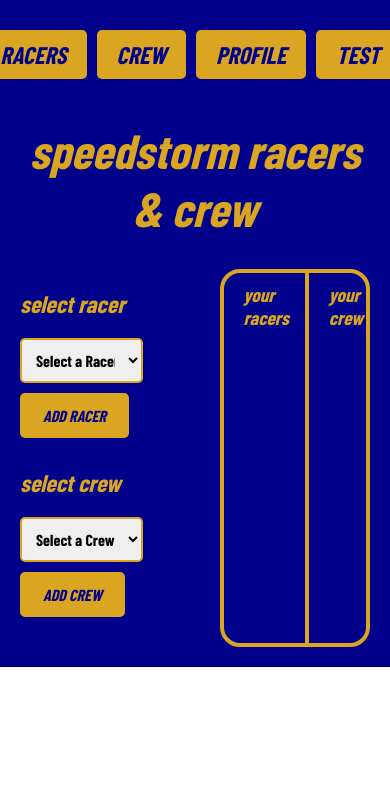
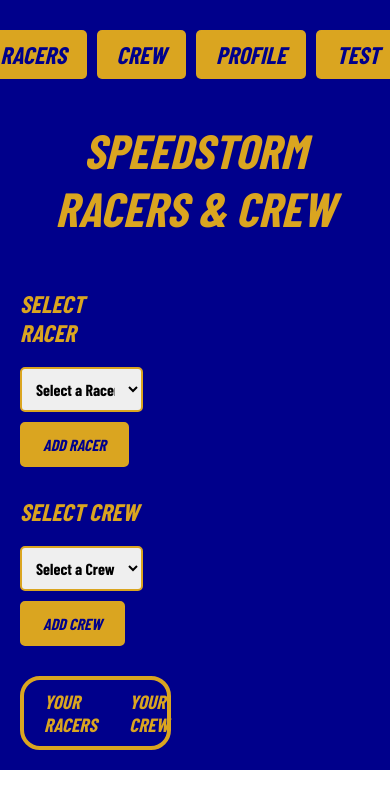
Before and after one commit to johnxmante/racetrack, a React (Create React App) app: page / in a window 390 px wide. Shown: the top 808 px of the page. Built offline with nearby package versions, Linux system fonts and the light colour scheme; a web font is replaced by a local one.

Commit message:
mobile responsiveness

```diff
--- a/src/pages/RacersPage.css
+++ b/src/pages/RacersPage.css
@@ -12,7 +12,7 @@
 
 .racers-page {
   font-family: var(--main-font);
-  text-transform: lowercase;
+  text-transform: uppercase;
   font-style: italic;
   background: var(--main-color);
   color: var(--accent-color);
@@ -30,6 +30,12 @@
 .content-container {
   display: flex;
   justify-content: space-between;
+}
+
+@media screen and (max-width: 768px) {
+  .content-container {
+    flex-direction: column;
+  }
 
 }
 
```
Also changed, not shown: src/pages/RacersPage.js (line endings or trailing spaces).
